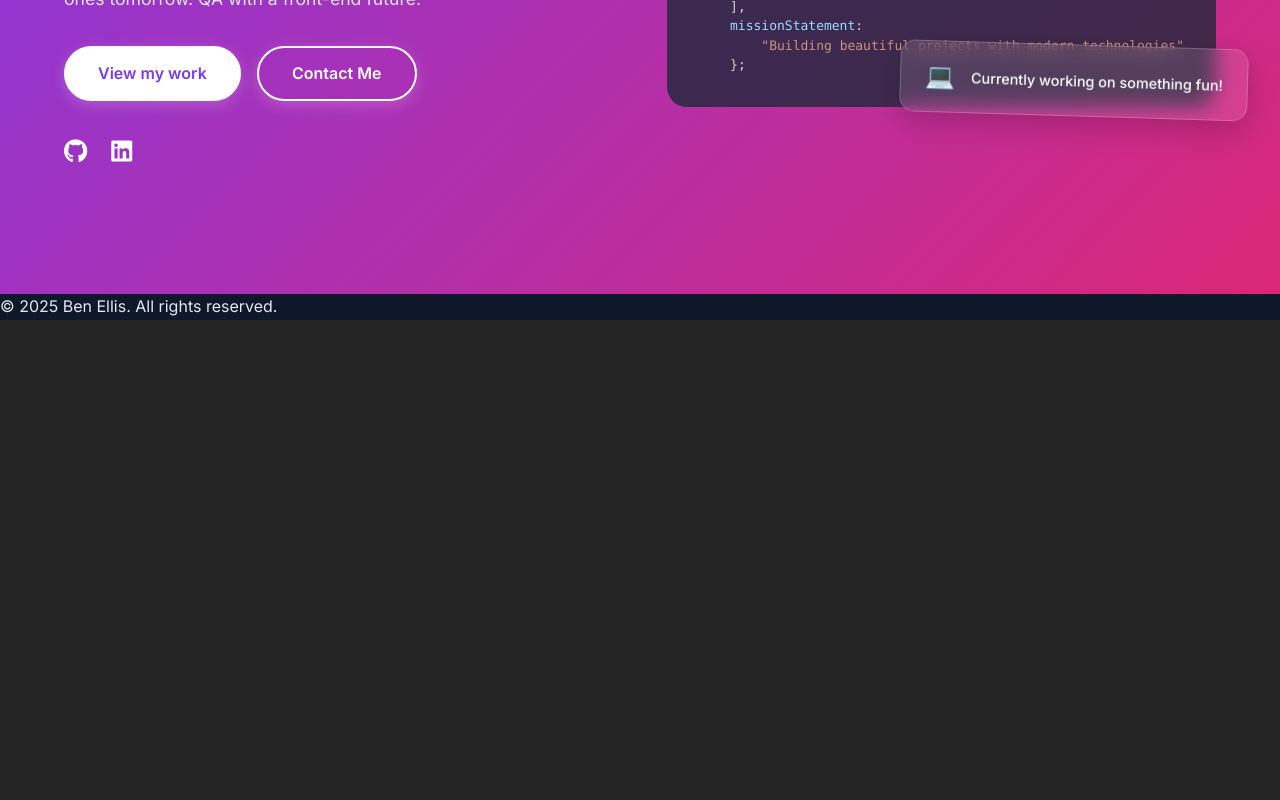
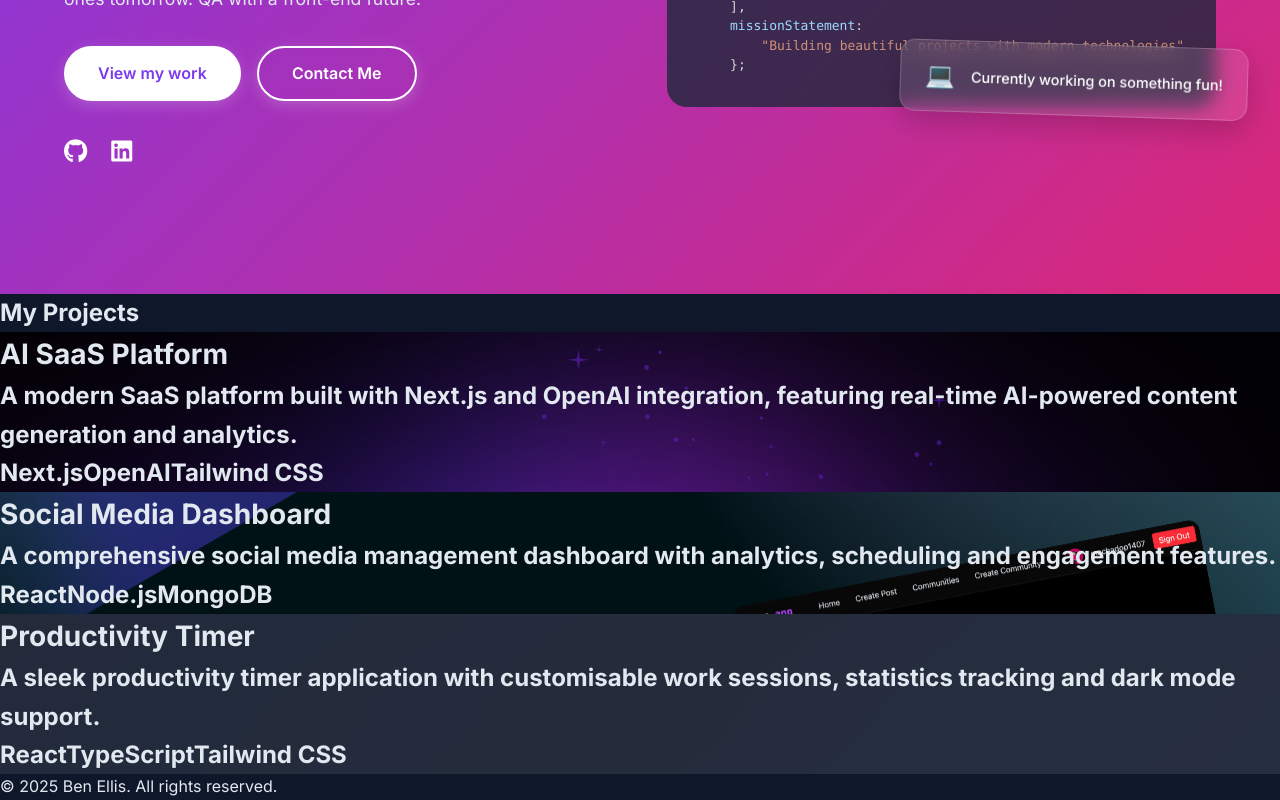
Before and after one commit to BenEllisQA/personal-portfolio, a React (Vite) app: page / in a window 1280 px wide. Shown: the part 506-1306 px from the top of the page. Before the commit the page ends 826 px from the top, so only its background shows below. Built offline with nearby package versions, Linux system fonts and the light colour scheme.

Commit message:
Added project cards

```diff
--- a/src/components/Navbar.jsx
+++ b/src/components/Navbar.jsx
@@ -43,14 +43,14 @@ export const Navbar = () => {
                     whileHover={{ scale: 1.1 }}
                     whileTap={{ scale: 0.95 }}
                 >
-                    <a> Projects</a>
+                    <a href="#projects"> Projects</a>
                 </motion.li>
                 <motion.li
                     variants={fadeInUp}
                     whileHover={{ scale: 1.1 }}
                     whileTap={{ scale: 0.95 }}
                 >
-                    <a> Contact</a>
+                    <a href="#contact"> Contact</a>
                 </motion.li>
             </motion.ul>
         </motion.nav>
--- a/src/components/Projects.jsx
+++ b/src/components/Projects.jsx
@@ -1,3 +1,114 @@
+
+import { motion } from "framer-motion";
+
+const fadeInUp = {
+    initial: { opacity: 0, y: 20 },
+    animate: { opacity: 1, y: 0 },
+    transition: { duration: 0.6 },
+};
+
+const staggerContainer = {
+    animate: {
+        transition: {
+            staggerChildren: 0.1,
+        },
+    },
+};
+
 export const Projects = () => {
-    return<></>;
+    return (
+        <motion.section
+        id="projects"
+        className="projects"
+        initial={{ opactiy: 0 }}
+        whileInView={{ opacity: 1 }}
+        viewport={{ once: true }}
+        transition={{ duration: 0.6 }}
+        >
+            <motion.h2
+                variants={fadeInUp}
+                initial="initial"
+                whileInView="animate"
+                viewport={{ once: true }}
+                >
+                My Projects
+                <motion.div
+                    className="project-grid"
+                    variants={staggerContainer}
+                    initial="initial"
+                    whileInView="animate"
+                    viewport={{ once: true }}
+                >
+                    <motion.div
+                        className="project-card"
+                        variants={fadeInUp}
+                        whileHover={{ y: -10,
+                        transition: { duration: 0.2 } }}
+                    >
+                        <motion.div
+                        className="project-image"
+                        style={{backgroundImage: "url('/projects/ai-saas.png')"}}
+                        whileHover={{ scale: 1.05, transition: { duration: 0.2 } }}
+                        >
+                            <h3> AI SaaS Platform</h3>
+                            <p>
+                                A modern SaaS platform built with Next.js and OpenAI integration, featuring real-time AI-powered content generation and analytics.
+                            </p>
+                            <div className="project-tech">
+                                <span>Next.js</span>
+                                <span>OpenAI</span>
+                                <span>Tailwind CSS</span>
+                            </div>
+                        </motion.div>
+                    </motion.div>
+
+                    <motion.div
+                        className="project-card"
+                        variants={fadeInUp}
+                        whileHover={{ y: -10,
+                        transition: { duration: 0.2 } }}
+                    >
+                        <motion.div
+                        className="project-image"
+                        style={{backgroundImage: "url('/projects/social-media.png')"}}
+                        whileHover={{ scale: 1.05, transition: { duration: 0.2 } }}
+                        >
+                            <h3> Social Media Dashboard</h3>
+                            <p>
+                                A comprehensive social media management dashboard with analytics, scheduling and engagement features.
+                            </p>
+                            <div className="project-tech">
+                                <span>React</span>
+                                <span>Node.js</span>
+                                <span>MongoDB</span>
+                            </div>
+                        </motion.div>
+                    </motion.div>
+
+                    <motion.div
+                        className="project-card"
+                        variants={fadeInUp}
+                        whileHover={{ y: -10,
+                        transition: { duration: 0.2 } }}
+                    >
+                        <motion.div
+                        className="project-image"
+                        style={{backgroundImage: "url('/projects/stopwatch.png')"}}
+                        whileHover={{ scale: 1.05, transition: { duration: 0.2 } }}
+                        >
+                            <h3> Productivity Timer</h3>
+                            <p>
+                                A sleek productivity timer application with customisable work sessions, statistics tracking and dark mode support.
+                            </p>
+                            <div className="project-tech">
+                                <span>React</span>
+                                <span>TypeScript</span>
+                                <span>Tailwind CSS</span>
+                            </div>
+                        </motion.div>
+                    </motion.div>
+                </motion.div>
+            </motion.h2>
+        </motion.section>
+    );
 };
```
